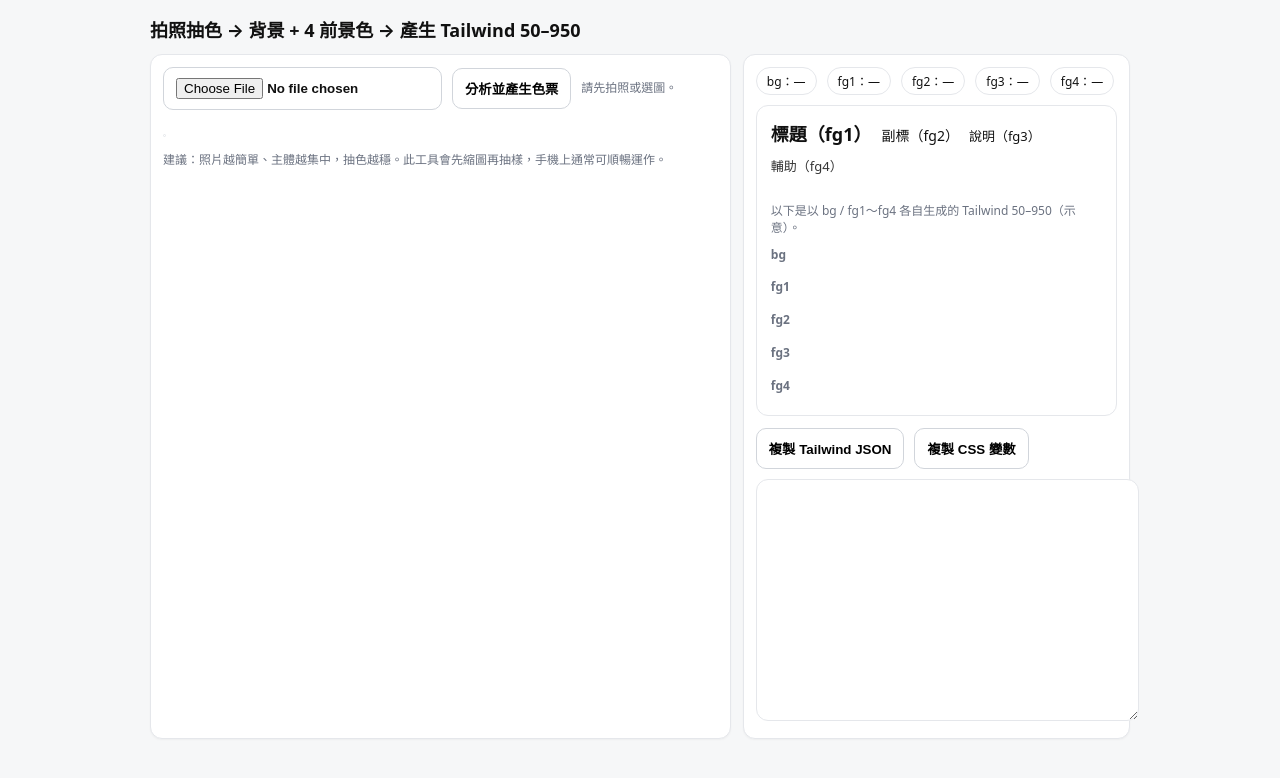
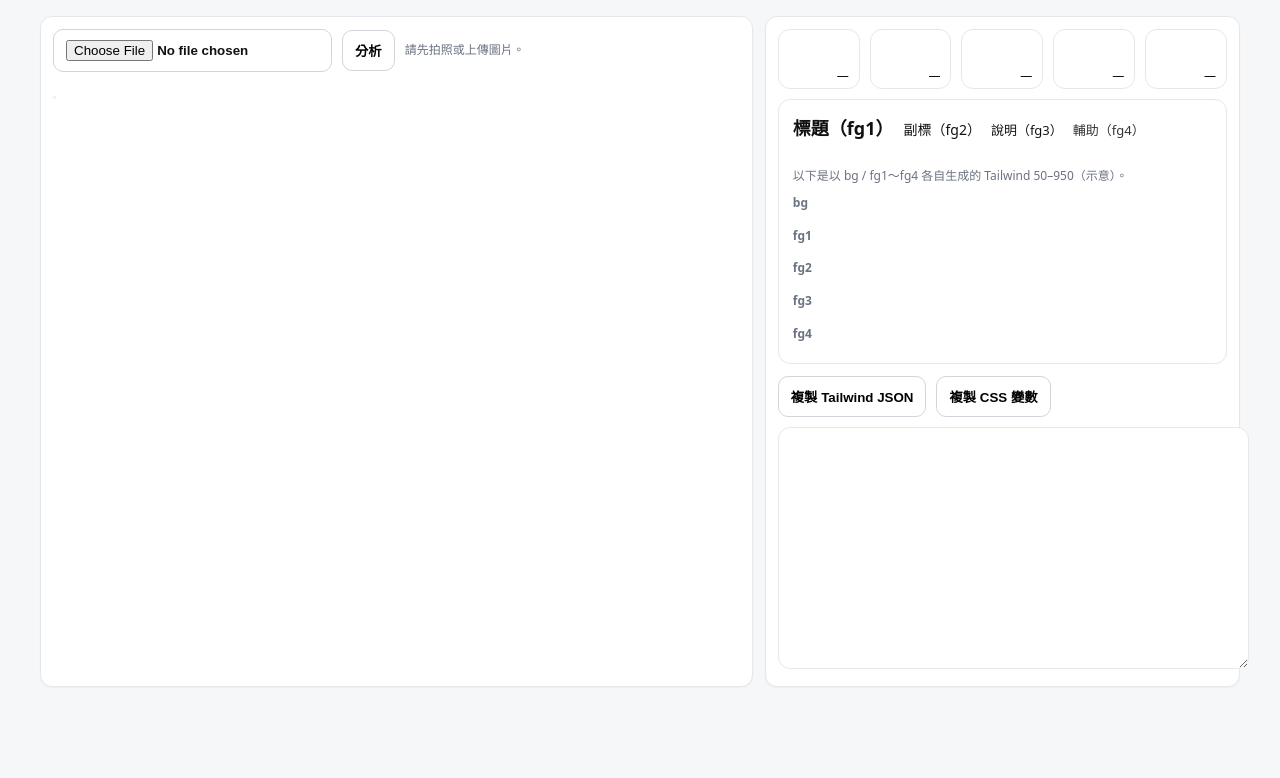
Before and after one commit to maylogger/snap-to-tailwind, a plain HTML site: page index.html in a window 1280 px wide. Drawn offline with Linux system fonts and the light colour scheme.

Commit message:
Update index.html to increase max-width for better layout, modify pill styles for improved appearance, and streamline image analysis process by automating analysis after image upload.

```diff
--- a/index.html
+++ b/index.html
@@ -18,7 +18,7 @@
         }
 
         .wrap {
-            max-width: 980px;
+            max-width: 1200px;
             margin: 0 auto;
             padding: 16px;
         }
@@ -149,40 +149,40 @@
 
         .pill {
             padding: 4px 10px;
-            border-radius: 999px;
+            border-radius: 12px;
             border: 1px solid #e5e7eb;
             font-size: 12px;
             background: #fff;
+            min-height: 50px;
+            flex: 1;
+            display: flex;
+            align-items: end;
+            justify-content: end;
         }
     </style>
 </head>
 
 <body>
     <div class="wrap">
-        <h1>拍照抽色 → 背景 + 4 前景色 → 產生 Tailwind 50–950</h1>
-
         <div class="grid">
             <div class="card">
                 <div class="row">
                     <input id="file" type="file" accept="image/*" capture="environment" class="btn" />
-                    <button id="analyze" class="btn">分析並產生色票</button>
-                    <span id="status" class="muted">請先拍照或選圖。</span>
+                    <button id="analyze" class="btn">分析</button>
+                    <span id="status" class="muted">請先拍照或上傳圖片。</span>
                 </div>
                 <div style="height:10px"></div>
                 <canvas id="cvs" width="1" height="1"></canvas>
                 <div style="height:10px"></div>
-                <div class="muted">
-                    建議：照片越簡單、主體越集中，抽色越穩。此工具會先縮圖再抽樣，手機上通常可順暢運作。
-                </div>
             </div>
 
             <div class="card">
                 <div class="row" style="flex-wrap: wrap;">
-                    <span class="pill" id="pillBg">bg：<span id="bgHex">—</span></span>
-                    <span class="pill" id="pillFg1">fg1：<span id="fg1Hex">—</span></span>
-                    <span class="pill" id="pillFg2">fg2：<span id="fg2Hex">—</span></span>
-                    <span class="pill" id="pillFg3">fg3：<span id="fg3Hex">—</span></span>
-                    <span class="pill" id="pillFg4">fg4：<span id="fg4Hex">—</span></span>
+                    <span class="pill" id="pillBg"><span id="bgHex">—</span></span>
+                    <span class="pill" id="pillFg1"><span id="fg1Hex">—</span></span>
+                    <span class="pill" id="pillFg2"><span id="fg2Hex">—</span></span>
+                    <span class="pill" id="pillFg3"><span id="fg3Hex">—</span></span>
+                    <span class="pill" id="pillFg4"><span id="fg4Hex">—</span></span>
                 </div>
 
                 <div style="height:10px"></div>
@@ -508,16 +508,7 @@
 
         let currentImg = null;
 
-        fileEl.addEventListener("change", async () => {
-            const f = fileEl.files && fileEl.files[0];
-            if (!f) return;
-            statusEl.textContent = "載入圖片中…";
-            currentImg = await fileToImage(f);
-            drawToCanvas(currentImg, cvs, 420); // 縮圖上限
-            statusEl.textContent = "已載入，按「分析並產生色票」。";
-        });
-
-        analyzeBtn.addEventListener("click", async () => {
+        async function runAnalysis() {
             if (!currentImg) {
                 statusEl.textContent = "尚未選圖。";
                 return;
@@ -608,7 +599,18 @@
                 console.error(e);
                 statusEl.textContent = "分析失敗：" + (e && e.message ? e.message : String(e));
             }
+        }
+
+        fileEl.addEventListener("change", async () => {
+            const f = fileEl.files && fileEl.files[0];
+            if (!f) return;
+            statusEl.textContent = "載入圖片中…";
+            currentImg = await fileToImage(f);
+            drawToCanvas(currentImg, cvs, 420); // 縮圖上限
+            await runAnalysis(); // 拍照/上傳後自動分析
         });
+
+        analyzeBtn.addEventListener("click", () => runAnalysis());
 
         document.getElementById("copyJson").addEventListener("click", async () => {
             const txt = window.__EXPORT_JSON__ || "";
```
